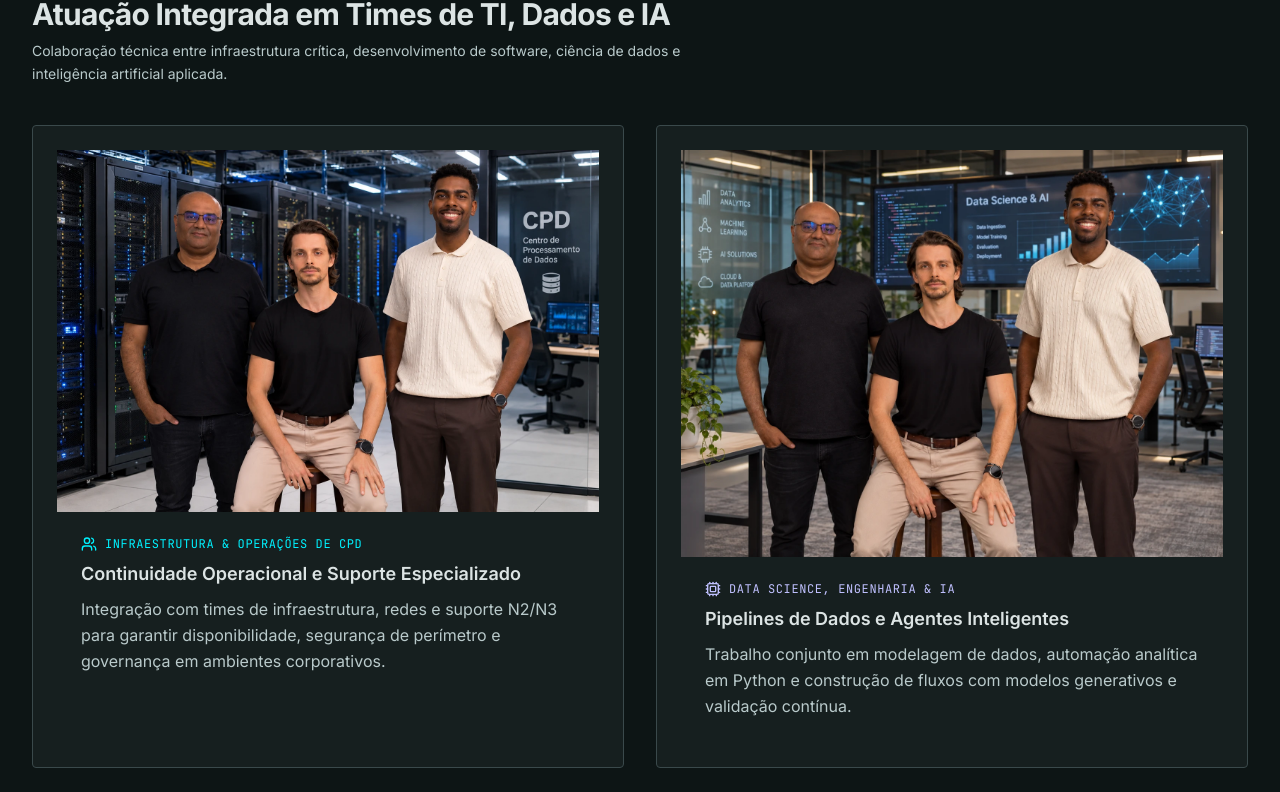
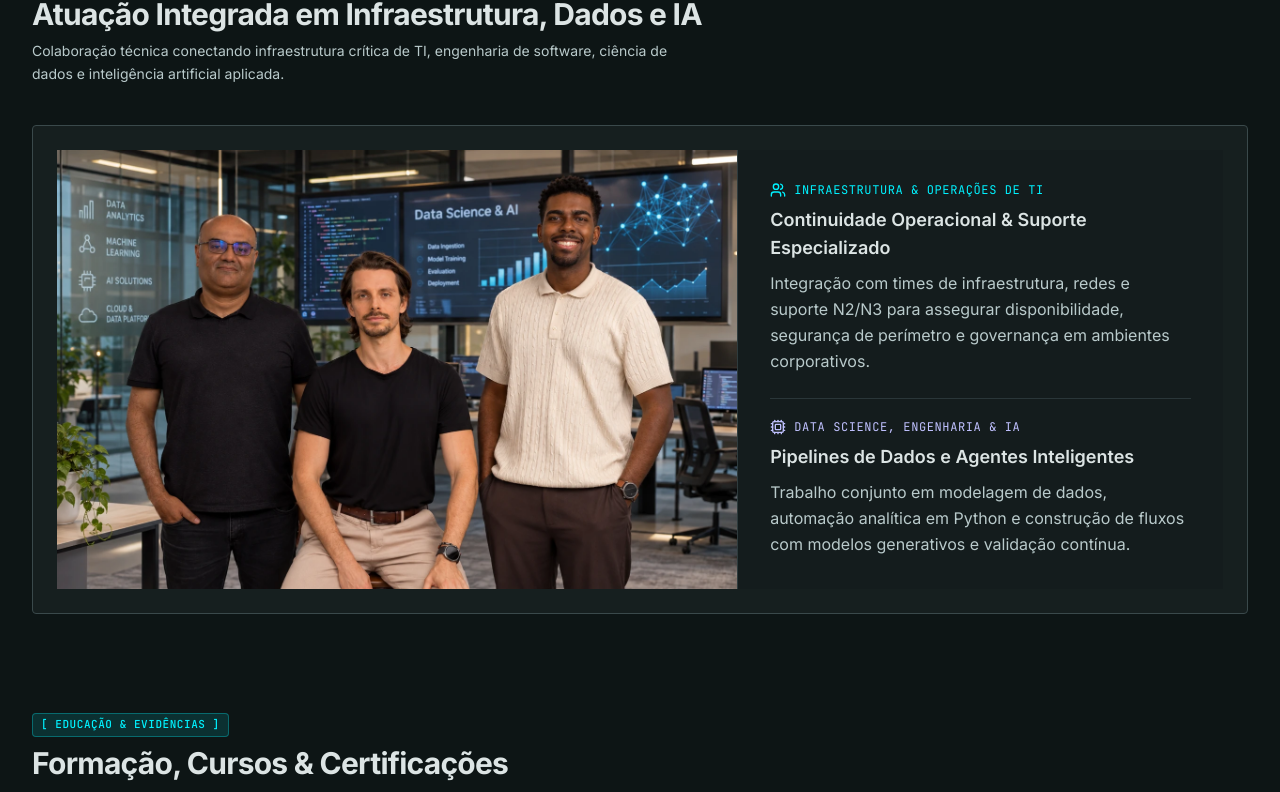
Before and after one commit to 5734Elias/Curr-culo-v.2.0, a Next.js app in the folder Currículo/frontend/: page / in a window 1280 px wide. Shown: the part 2879-3671 px from the top of the page. Built offline with nearby package versions, Linux system fonts and the light colour scheme; no server answers; the database is empty.

Commit message:
refactor(home): unify team collaboration section with single photo

```diff
--- a/Currículo/frontend/src/app/page.tsx
+++ b/Currículo/frontend/src/app/page.tsx
@@ -302,47 +302,38 @@ export default async function HomePage() {
         <section className="max-w-7xl mx-auto px-4 sm:px-6 lg:px-8 space-y-10">
           <SectionHeader
             badge="Colaboração & Engenharia em Equipe"
-            title="Atuação Integrada em Times de TI, Dados e IA"
-            description="Colaboração técnica entre infraestrutura crítica, desenvolvimento de software, ciência de dados e inteligência artificial aplicada."
+            title="Atuação Integrada em Infraestrutura, Dados e IA"
+            description="Colaboração técnica conectando infraestrutura crítica de TI, engenharia de software, ciência de dados e inteligência artificial aplicada."
           />
 
-          <div className="grid grid-cols-1 md:grid-cols-2 gap-8">
-            <Card hoverEffect={false} className="p-0 overflow-hidden flex flex-col">
-              <div className="relative aspect-[3/2] w-full overflow-hidden">
+          <Card hoverEffect={false} className="p-0 overflow-hidden">
+            <div className="grid grid-cols-1 lg:grid-cols-12 items-stretch">
+              <div className="lg:col-span-7 relative aspect-[4/3] lg:aspect-auto lg:min-h-[380px] w-full overflow-hidden">
                 <Image
-                  src="/images/equipe-ti-cpd.webp"
-                  alt="Elias Ribeiro dos Reis e colegas de equipe de TI em ambiente de Centro de Processamento de Dados (CPD)"
+                  src="/images/equipe-data-science-ia.webp"
+                  alt="Elias Ribeiro dos Reis com equipe multidisciplinar de TI, Infraestrutura, Data Science e IA"
                   fill
-                  sizes="(max-width: 768px) 100vw, 600px"
+                  sizes="(max-width: 1024px) 100vw, 720px"
                   className="object-cover object-top"
                 />
               </div>
-              <div className="p-6 space-y-2 flex-grow">
+
+              <div className="lg:col-span-5 p-6 sm:p-8 flex flex-col justify-center space-y-6 bg-[#151d1e]/95 border-t lg:border-t-0 lg:border-l border-[#3a494b]/70">
+                <div className="space-y-2">
                   <div className="flex items-center gap-2 text-xs font-mono text-[#00f2ff] uppercase tracking-wider">
                     <Users className="w-4 h-4" aria-hidden="true" />
-                  <span>Infraestrutura &amp; Operações de CPD</span>
+                    <span>Infraestrutura &amp; Operações de TI</span>
                   </div>
                   <h3 className="text-lg font-semibold text-[#dce4e4]">
-                  Continuidade Operacional e Suporte Especializado
+                    Continuidade Operacional &amp; Suporte Especializado
                   </h3>
                   <p className="text-sm sm:text-base text-[#b9cacb] leading-relaxed">
-                  Integração com times de infraestrutura, redes e suporte N2/N3 para garantir
+                    Integração com times de infraestrutura, redes e suporte N2/N3 para assegurar
                     disponibilidade, segurança de perímetro e governança em ambientes corporativos.
                   </p>
                 </div>
-            </Card>
 
-            <Card hoverEffect={false} className="p-0 overflow-hidden flex flex-col">
-              <div className="relative aspect-[4/3] w-full overflow-hidden">
-                <Image
-                  src="/images/equipe-data-science-ia.webp"
-                  alt="Elias Ribeiro dos Reis com equipe de engenharia de dados e inteligência artificial"
-                  fill
-                  sizes="(max-width: 768px) 100vw, 600px"
-                  className="object-cover object-top"
-                />
-              </div>
-              <div className="p-6 space-y-2 flex-grow">
+                <div className="pt-5 border-t border-[#3a494b]/60 space-y-2">
                   <div className="flex items-center gap-2 text-xs font-mono text-[#c0c1ff] uppercase tracking-wider">
                     <Cpu className="w-4 h-4" aria-hidden="true" />
                     <span>Data Science, Engenharia &amp; IA</span>
@@ -355,8 +346,9 @@ export default async function HomePage() {
                     construção de fluxos com modelos generativos e validação contínua.
                   </p>
                 </div>
+              </div>
+            </div>
           </Card>
-          </div>
         </section>
 
         {/* SEÇÃO FORMAÇÃO & CERTIFICADOS RECENTES */}
```
Also changed, not shown: Currículo/frontend/public/images/equipe-ti-cpd.webp (deleted). Lines whose indentation alone changed are shown as unchanged.
